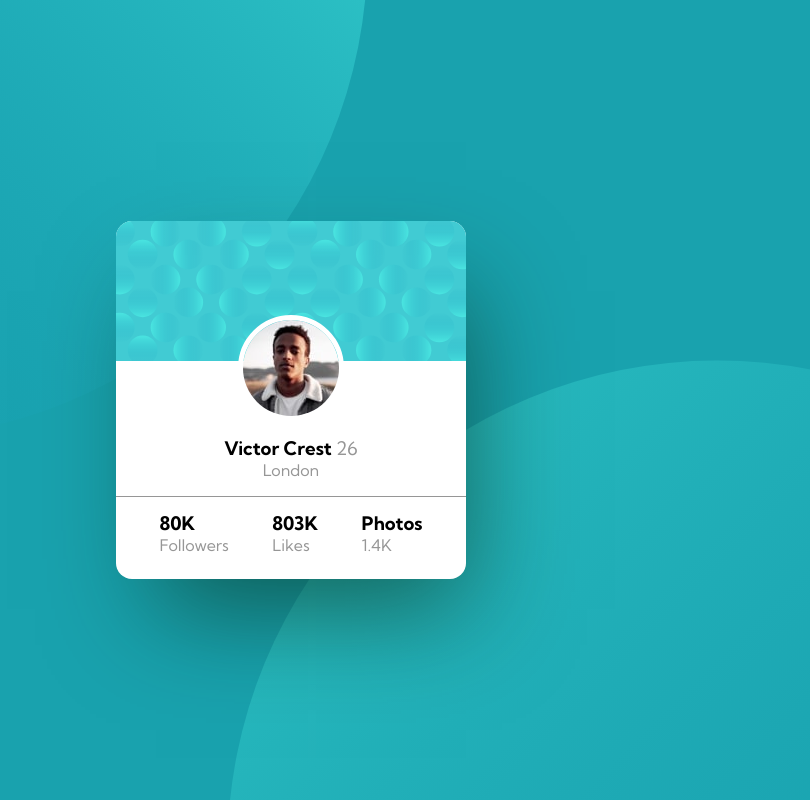
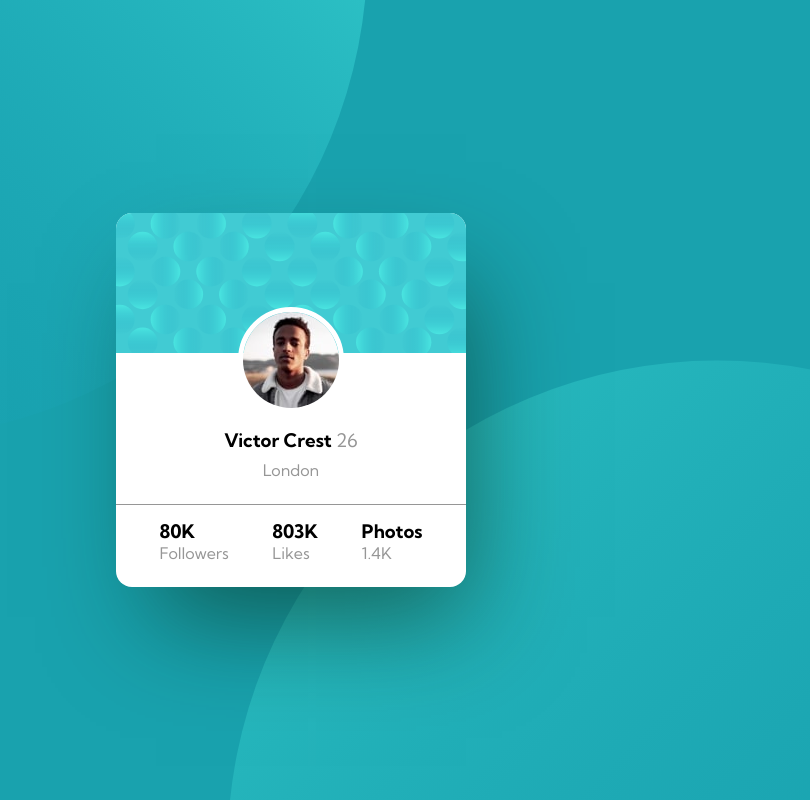
Before and after one commit to NIk22517/Profile-card-component, a plain HTML site: page index.html in a window 1280 px wide. Shown: the whole page, without its empty margins (349-1159 px from the left). Drawn offline with Linux system fonts and the light colour scheme.

Commit message:
Update style.css

```diff
--- a/style.css
+++ b/style.css
@@ -85,6 +85,9 @@ main {
   color: hsl(0, 0%, 59%);
   font-weight: 400;
 }
+.location {
+  padding: 0.5rem 0rem;
+}
 .profile-details h3 {
   font-family: "Kumbh Sans", sans-serif;
   font-weight: 700;
```
